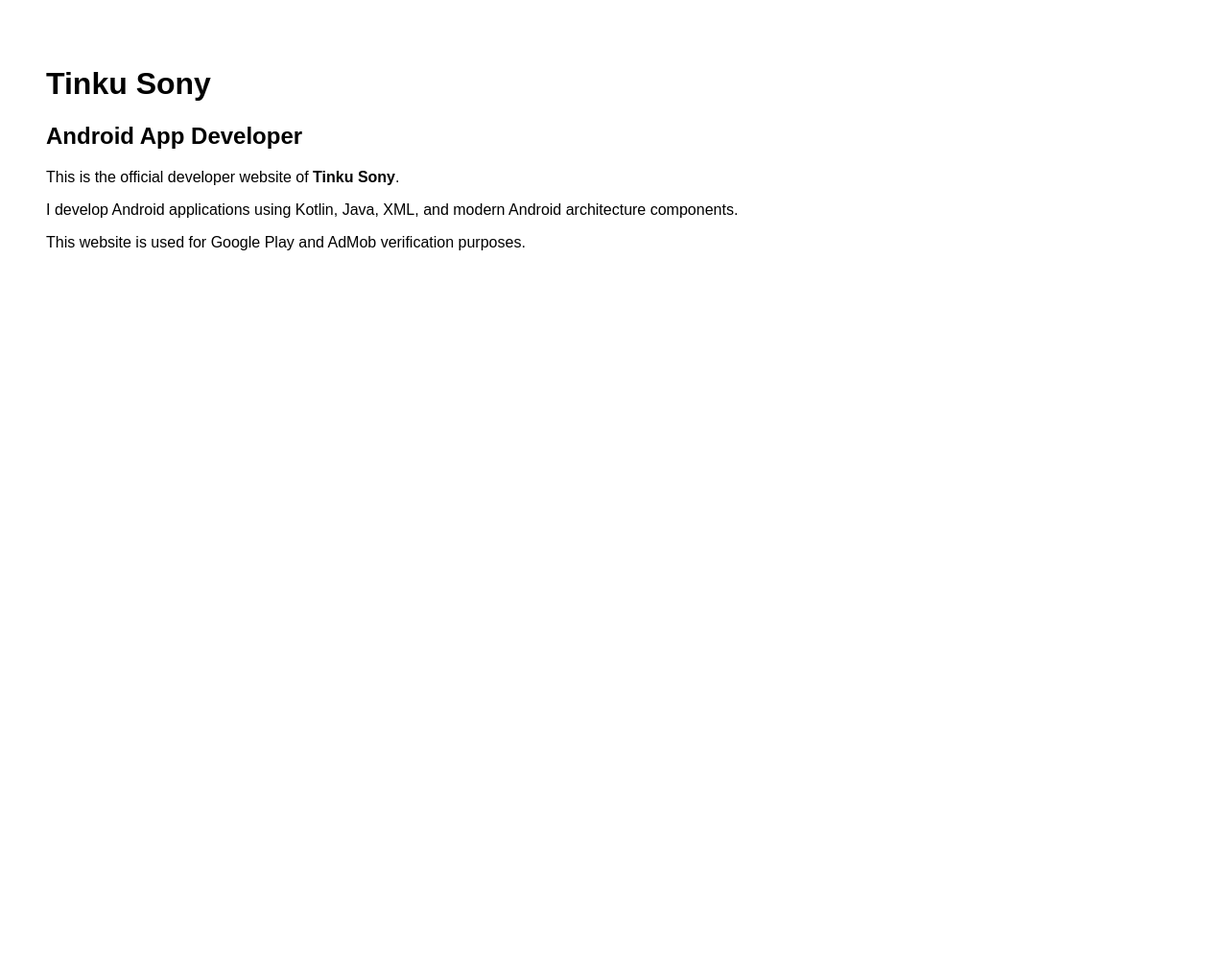
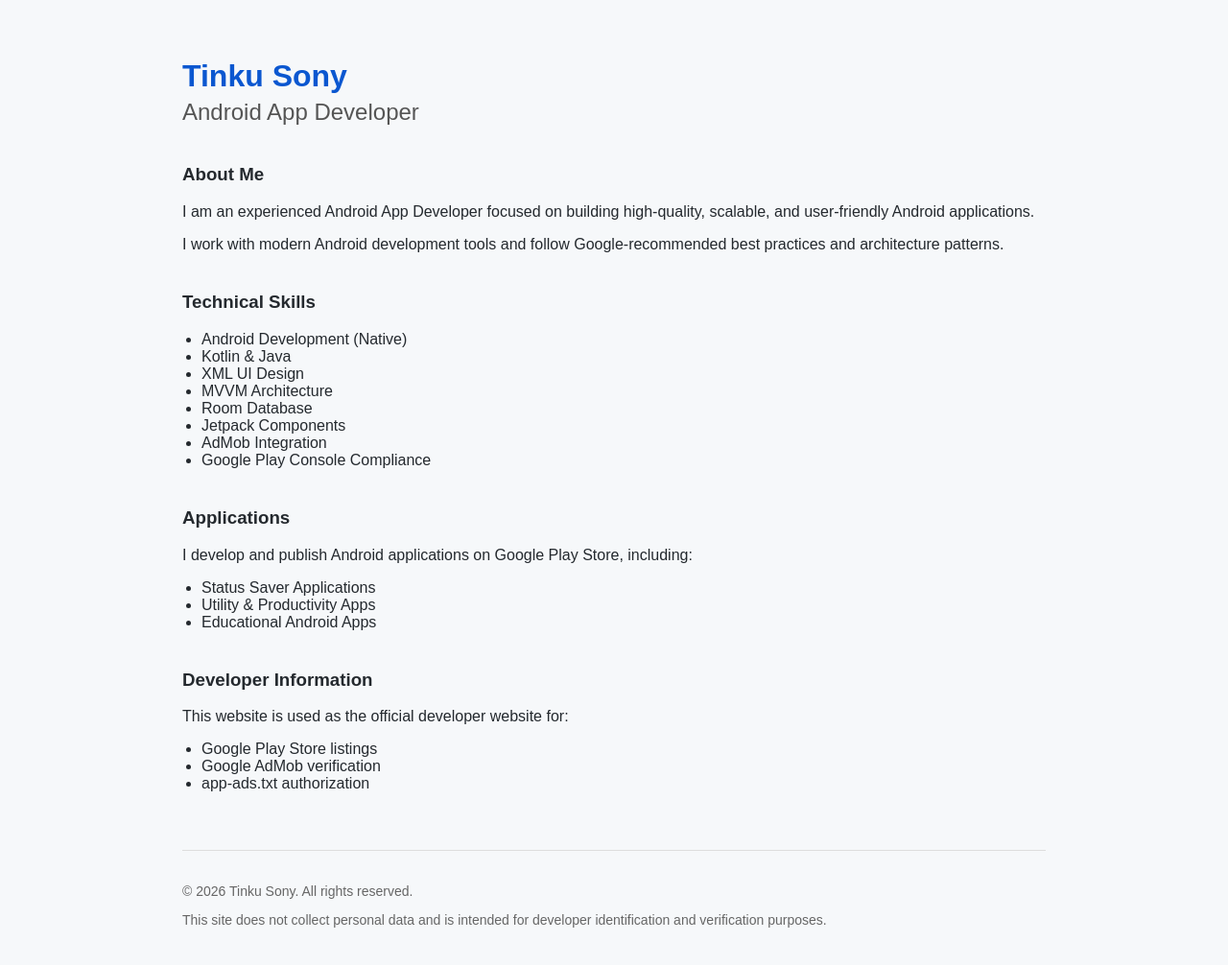
Before and after one commit to tinkusony/tinkusony.github.io, a plain HTML site: page index.html in a window 1280 px wide. Shown: the whole page at 96% size. Before the commit the page ends 800 px from the top, so only its background shows below. Drawn offline with Linux system fonts and the light colour scheme.

Commit message:
Enhance index.html with SEO and content updates
Updated the title and added SEO metadata for better visibility. Enhanced content structure and clarified developer information.

```diff
--- a/index.html
+++ b/index.html
@@ -2,26 +2,135 @@
 <html lang="en">
 <head>
     <meta charset="UTF-8">
-    <title>Tinku Sony - Android Developer</title>
+    <title>Tinku Sony | Android App Developer</title>
+
+    <!-- SEO & Verification Safe -->
+    <meta name="description" content="Official developer website of Tinku Sony, Android App Developer specializing in Kotlin, Java, XML, and modern Android architecture.">
+    <meta name="keywords" content="Android Developer, Kotlin Developer, Java Android, XML UI, Android Apps">
+    <meta name="author" content="Tinku Sony">
+
+    <!-- Mobile Friendly -->
     <meta name="viewport" content="width=device-width, initial-scale=1.0">
+
+    <!-- Simple Styling -->
+    <style>
+        body {
+            font-family: Arial, Helvetica, sans-serif;
+            margin: 0;
+            padding: 0;
+            background-color: #f6f8fa;
+            color: #24292e;
+        }
+
+        .container {
+            max-width: 900px;
+            margin: auto;
+            padding: 40px 20px;
+        }
+
+        h1 {
+            color: #0b57d0;
+            margin-bottom: 5px;
+        }
+
+        h2 {
+            color: #555;
+            font-weight: normal;
+            margin-top: 0;
+        }
+
+        section {
+            margin-top: 40px;
+        }
+
+        ul {
+            padding-left: 20px;
+        }
+
+        footer {
+            margin-top: 60px;
+            padding-top: 20px;
+            border-top: 1px solid #ddd;
+            font-size: 14px;
+            color: #666;
+        }
+    </style>
 </head>
-<body style="font-family: Arial, sans-serif; padding: 40px;">
 
+<body>
+
+<div class="container">
+
+    <!-- HEADER -->
     <h1>Tinku Sony</h1>
     <h2>Android App Developer</h2>
 
+    <!-- ABOUT -->
+    <section>
+        <h3>About Me</h3>
         <p>
-        This is the official developer website of <strong>Tinku Sony</strong>.
+            I am an experienced Android App Developer focused on building high-quality,
+            scalable, and user-friendly Android applications.
         </p>
+        <p>
+            I work with modern Android development tools and follow Google-recommended
+            best practices and architecture patterns.
+        </p>
+    </section>
 
+    <!-- SKILLS -->
+    <section>
+        <h3>Technical Skills</h3>
+        <ul>
+            <li>Android Development (Native)</li>
+            <li>Kotlin & Java</li>
+            <li>XML UI Design</li>
+            <li>MVVM Architecture</li>
+            <li>Room Database</li>
+            <li>Jetpack Components</li>
+            <li>AdMob Integration</li>
+            <li>Google Play Console Compliance</li>
+        </ul>
+    </section>
+
+    <!-- APPS -->
+    <section>
+        <h3>Applications</h3>
         <p>
-        I develop Android applications using Kotlin, Java, XML, and modern Android
-        architecture components.
+            I develop and publish Android applications on Google Play Store, including:
         </p>
+        <ul>
+            <li>Status Saver Applications</li>
+            <li>Utility & Productivity Apps</li>
+            <li>Educational Android Apps</li>
+        </ul>
+    </section>
 
+    <!-- LEGAL / VERIFICATION -->
+    <section>
+        <h3>Developer Information</h3>
         <p>
-        This website is used for Google Play and AdMob verification purposes.
+            This website is used as the official developer website for:
         </p>
+        <ul>
+            <li>Google Play Store listings</li>
+            <li>Google AdMob verification</li>
+            <li>app-ads.txt authorization</li>
+        </ul>
+    </section>
+
+    <!-- FOOTER -->
+    <footer>
+        <p>
+            © 2026 Tinku Sony. All rights reserved.
+        </p>
+        <p>
+            This site does not collect personal data and is intended for developer
+            identification and verification purposes.
+        </p>
+    </footer>
+
+</div>
 
 </body>
 </html>
```
Lines whose indentation alone changed are shown as unchanged.
